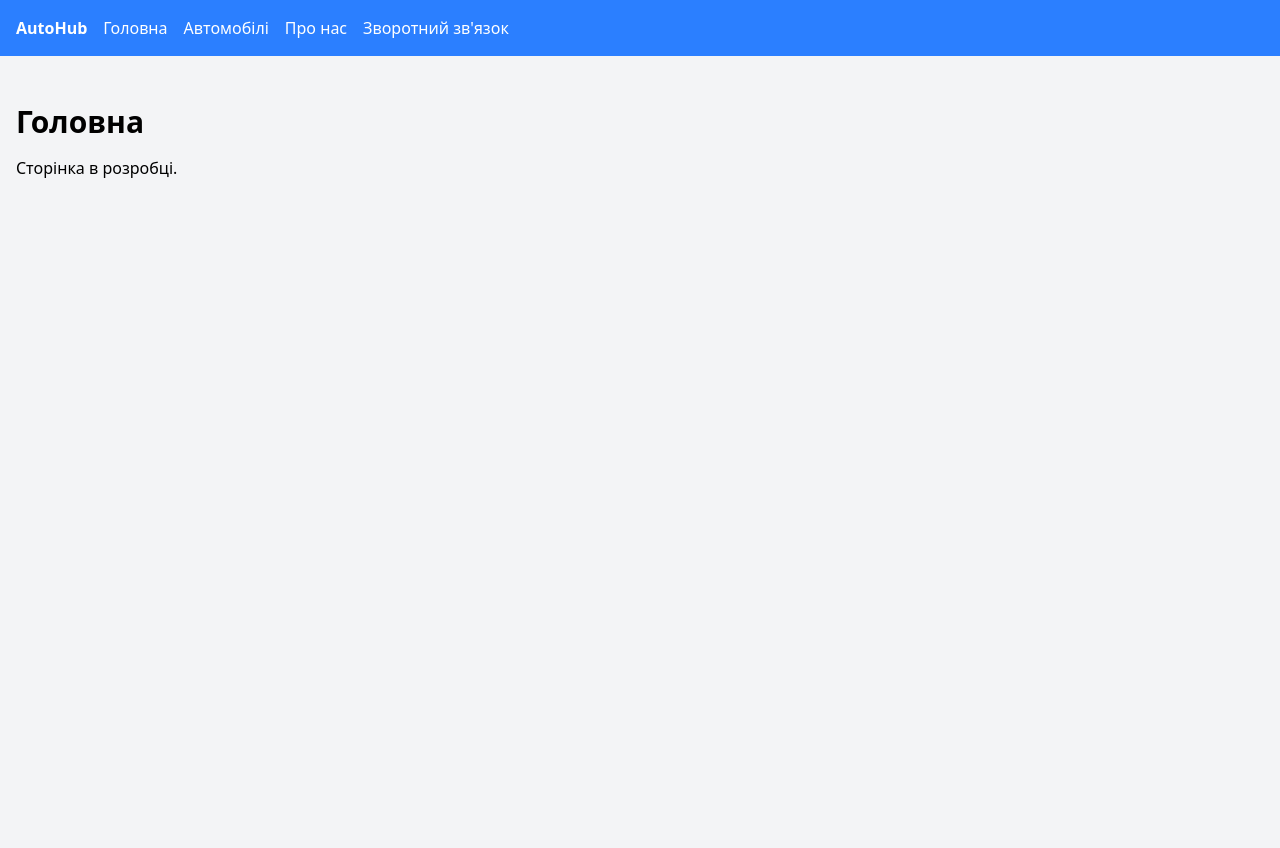
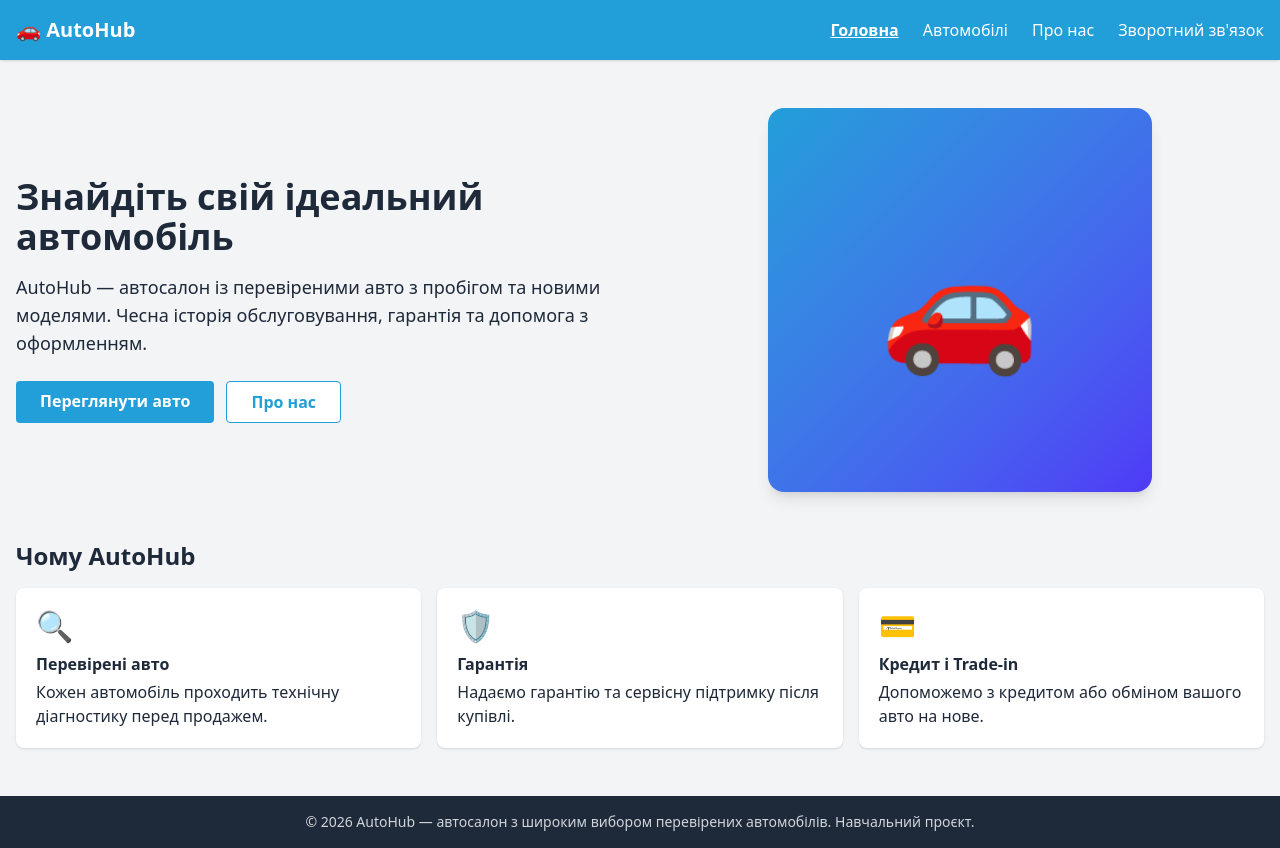
Before and after one commit to misha808/lab03-autohub, a Flask app: page / in a window 1280 px wide. Before the commit the page ends 178 px from the top, so only its background shows below. Run offline with Flask 3, Linux system fonts and the light colour scheme.

Commit message:
Покращив меню та головну сторінку

```diff
--- a/templates/base.html
+++ b/templates/base.html
@@ -4,19 +4,73 @@
     <meta charset="UTF-8">
     <meta name="viewport" content="width=device-width, initial-scale=1.0">
     <title>{% block title %}AutoHub{% endblock %} — AutoHub</title>
+    <!-- Tailwind CSS 4 через CDN (для навчання та прототипів) -->
     <script src="https://cdn.jsdelivr.net/npm/@tailwindcss/browser@4"></script>
+    <style type="text/tailwindcss">
+        @theme {
+            --color-brand: #229ed9;
+            --color-brand-dark: #1a7fb0;
+        }
+    </style>
+    <style>
+        /* Три лінії «бургера» */
+        .burger-line { transition: all 0.3s ease-in-out; }
+        .line1 { top: 4px; }
+        .line2 { top: 11px; }
+        .line3 { top: 18px; }
+        .open .line1 { transform: translateY(7px) rotate(45deg); }
+        .open .line2 { opacity: 0; }
+        .open .line3 { transform: translateY(-7px) rotate(-45deg); }
+    </style>
 </head>
-<body class="bg-gray-100">
-    <nav class="bg-blue-500 p-4">
-        <div class="container mx-auto flex gap-4">
-            <a href="{{ url_for('home') }}" class="text-white font-bold">AutoHub</a>
+<body class="bg-gray-100 text-gray-800 min-h-screen flex flex-col">
+    <nav class="bg-brand p-4 shadow">
+        <div class="container mx-auto flex justify-between items-center">
+            <a href="{{ url_for('home') }}" class="text-white text-xl font-bold transition-transform duration-300 hover:scale-110">🚗 AutoHub</a>
+
+            <!-- Меню для широких екранів (генерується циклом із NAV_ITEMS) -->
+            <div class="hidden md:flex space-x-6">
+                {% for endpoint, label in nav_items %}
+                <a href="{{ url_for(endpoint) }}"
+                   class="text-white transition-colors duration-300 hover:underline {{ 'font-bold underline' if current == endpoint else 'hover:text-blue-100' }}">{{ label }}</a>
+                {% endfor %}
+            </div>
+
+            <!-- Кнопка меню для мобільних пристроїв -->
+            <button id="mobile-menu-button" type="button" aria-label="Відкрити меню" aria-expanded="false"
+                    class="md:hidden text-white w-6 h-6 relative cursor-pointer focus:outline-none">
+                <span class="burger-line line1 block absolute left-0 h-0.5 w-6 bg-current"></span>
+                <span class="burger-line line2 block absolute left-0 h-0.5 w-6 bg-current"></span>
+                <span class="burger-line line3 block absolute left-0 h-0.5 w-6 bg-current"></span>
+            </button>
+        </div>
+
+        <!-- Мобільне меню -->
+        <div id="mobile-menu" class="hidden md:hidden container mx-auto mt-2">
             {% for endpoint, label in nav_items %}
-            <a href="{{ url_for(endpoint) }}" class="text-white">{{ label }}</a>
+            <a href="{{ url_for(endpoint) }}"
+               class="block text-white py-2 transition duration-300 hover:translate-x-2 {{ 'font-bold' if current == endpoint }}">{{ label }}</a>
             {% endfor %}
         </div>
     </nav>
-    <main class="container mx-auto mt-8 p-4">
+
+    <main class="container mx-auto mt-8 p-4 flex-1">
         {% block content %}{% endblock %}
     </main>
+
+    <footer class="bg-gray-800 text-gray-300 text-center text-sm p-4 mt-8">
+        © 2026 AutoHub — автосалон з широким вибором перевірених автомобілів. Навчальний проєкт.
+    </footer>
+
+    <script>
+        const btn = document.getElementById('mobile-menu-button');
+        const menu = document.getElementById('mobile-menu');
+        btn.addEventListener('click', () => {
+            const isOpen = btn.classList.toggle('open');
+            btn.setAttribute('aria-expanded', isOpen);
+            btn.setAttribute('aria-label', isOpen ? 'Закрити меню' : 'Відкрити меню');
+            menu.classList.toggle('hidden', !isOpen);
+        });
+    </script>
 </body>
 </html>
--- a/templates/home.html
+++ b/templates/home.html
@@ -3,6 +3,41 @@
 {% block title %}Головна{% endblock %}
 
 {% block content %}
-<h1 class="text-3xl font-bold mb-4">Головна</h1>
-<p>Сторінка в розробці.</p>
+<section class="grid grid-cols-1 md:grid-cols-2 gap-8 items-center">
+    <div>
+        <h1 class="text-4xl font-bold mb-4">Знайдіть свій ідеальний автомобіль</h1>
+        <p class="text-lg mb-6">
+            AutoHub — автосалон із перевіреними авто з пробігом та новими моделями.
+            Чесна історія обслуговування, гарантія та допомога з оформленням.
+        </p>
+        <div class="flex flex-col sm:flex-row gap-3">
+            <a href="{{ url_for('shop') }}" class="bg-brand hover:bg-brand-dark text-white font-bold py-2 px-6 rounded text-center transition-colors">Переглянути авто</a>
+            <a href="{{ url_for('about') }}" class="bg-white hover:bg-gray-200 text-brand font-bold py-2 px-6 rounded text-center border border-brand transition-colors">Про нас</a>
+        </div>
+    </div>
+    <div class="flex justify-center">
+        <div class="w-full max-w-sm aspect-square rounded-2xl shadow-lg bg-gradient-to-br from-brand to-indigo-600 flex items-center justify-center text-9xl">🚗</div>
+    </div>
+</section>
+
+<section class="mt-12">
+    <h2 class="text-2xl font-bold mb-4">Чому AutoHub</h2>
+    <div class="grid grid-cols-1 sm:grid-cols-2 lg:grid-cols-3 gap-4">
+        <div class="bg-white rounded-lg shadow p-5">
+            <div class="text-3xl mb-2">🔍</div>
+            <h3 class="font-bold mb-1">Перевірені авто</h3>
+            <p>Кожен автомобіль проходить технічну діагностику перед продажем.</p>
+        </div>
+        <div class="bg-white rounded-lg shadow p-5">
+            <div class="text-3xl mb-2">🛡️</div>
+            <h3 class="font-bold mb-1">Гарантія</h3>
+            <p>Надаємо гарантію та сервісну підтримку після купівлі.</p>
+        </div>
+        <div class="bg-white rounded-lg shadow p-5 sm:col-span-2 lg:col-span-1">
+            <div class="text-3xl mb-2">💳</div>
+            <h3 class="font-bold mb-1">Кредит і Trade-in</h3>
+            <p>Допоможемо з кредитом або обміном вашого авто на нове.</p>
+        </div>
+    </div>
+</section>
 {% endblock %}
```
